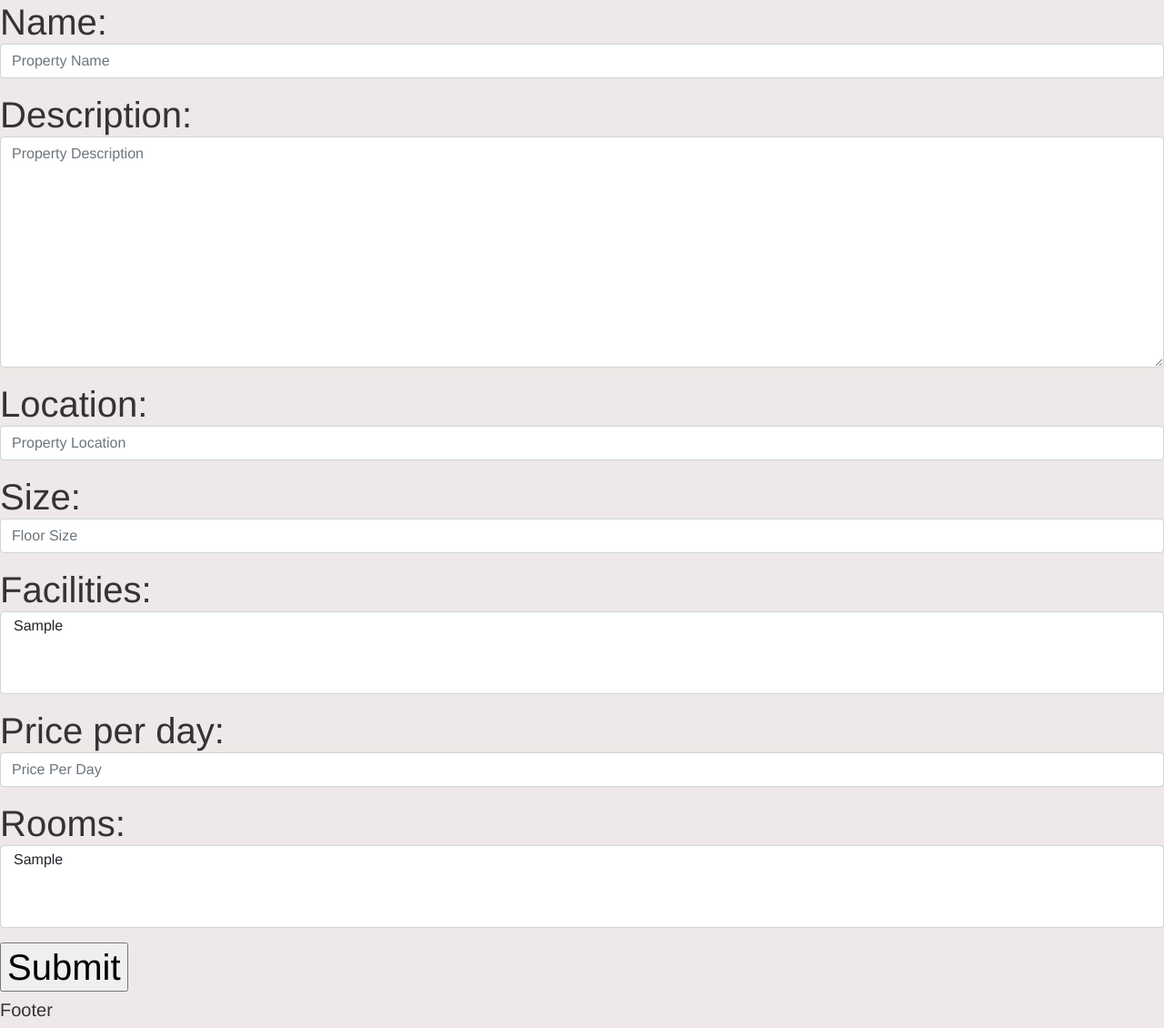
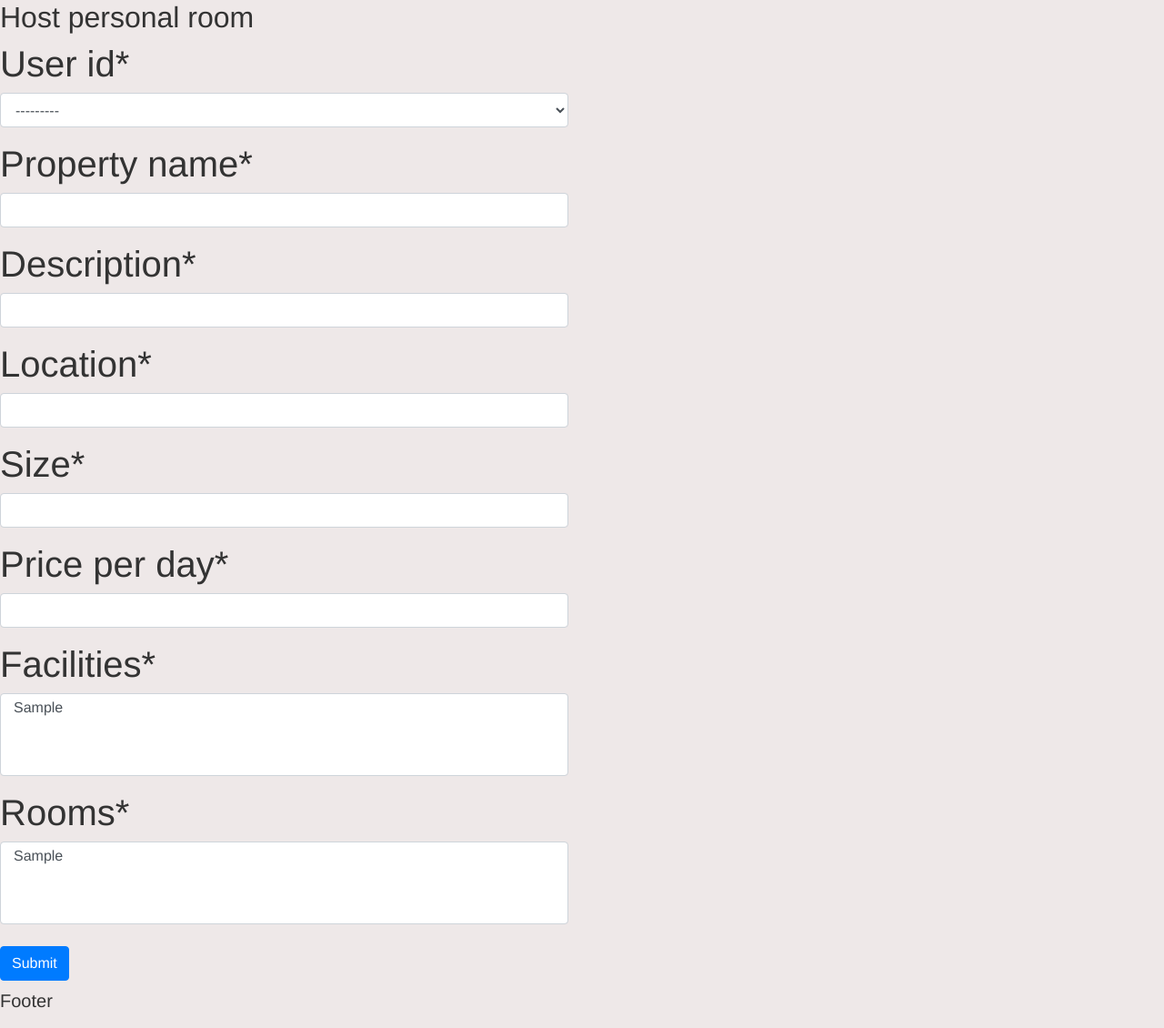
Before and after one commit to ArifShariar/Spacey, a Django app: page /host/ in a window 1280 px wide. Shown: the whole page at 91% size. After the commit the page ends 1108 px from the top, so only its background shows below. Run offline with Django 4.2, Linux system fonts and the light colour scheme; tables that the repository leaves empty hold one stand-in row (values such as "Sample post"); some libraries are stand-ins or nearby versions.

Commit message:
changed name to property name in property database and added crispy form in the html pages. Hosting is totally complete

```diff
--- a/Property/forms.py
+++ b/Property/forms.py
@@ -6,20 +6,23 @@ from .models import *
 class HostPersonalRoomForm(forms.ModelForm):
     class Meta:
         model = Personal
-        fields = ('name', 'description', 'location', 'size',
+        fields = ('user_id', 'property_name', 'description', 'location', 'size',
                   'facilities', 'price_per_day', 'rooms')
-        widgets = {
-            'name': forms.TextInput(attrs={'class': 'form-control',
-                                           'placeholder': 'Property Name',
-                                           'required': 'required'}),
-            'description': forms.Textarea(attrs={'class': 'form-control',
-                                                 'placeholder': 'Property Description'}),
-            'location': forms.TextInput(attrs={'class': 'form-control',
-                                               'placeholder': 'Property Location'}),
-            'size': forms.NumberInput(attrs={'class': 'form-control',
-                                             'placeholder': 'Floor Size'}),
-            'facilities': forms.SelectMultiple(attrs={'class': 'form-control'}),
-            'price_per_day': forms.NumberInput(attrs={'class': 'form-control',
-                                                      'placeholder': 'Price Per Day'}),
-            'rooms': forms.SelectMultiple(attrs={'class': 'form-control'}),
-        }
+        # the widgets are used to display the form in the html page
+        # much harder to control in this method than in the raw html code ( i think )
+
+        # widgets = {
+        #     'name': forms.TextInput(attrs={'class': 'form-control',
+        #                                    'placeholder': 'Property Name',
+        #                                    'required': 'required'}),
+        #     'description': forms.Textarea(attrs={'class': 'form-control',
+        #                                          'placeholder': 'Property Description'}),
+        #     'location': forms.TextInput(attrs={'class': 'form-control',
+        #                                        'placeholder': 'Property Location'}),
+        #     'size': forms.NumberInput(attrs={'class': 'form-control',
+        #                                      'placeholder': 'Floor Size'}),
+        #     'facilities': forms.SelectMultiple(attrs={'class': 'form-control'}),
+        #     'price_per_day': forms.NumberInput(attrs={'class': 'form-control',
+        #                                               'placeholder': 'Price Per Day'}),
+        #     'rooms': forms.SelectMultiple(attrs={'class': 'form-control'}),
+        # }
--- a/Property/models.py
+++ b/Property/models.py
@@ -7,7 +7,7 @@ from django.db import models
 # will inherit from this Storage Base class
 class Storage(models.Model):
     user_id = models.ForeignKey('User.User', on_delete=models.CASCADE)
-    name = models.CharField(max_length=100)
+    property_name = models.CharField(max_length=100)
     description = models.CharField(max_length=100)
     location = models.CharField(max_length=255)
     size = models.IntegerField()
@@ -42,7 +42,7 @@ class Personal(Storage):
     rooms = models.ManyToManyField('Room')
 
     def __str__(self):
-        return self.name
+        return self.property_name
 
     class Meta:
         verbose_name_plural = 'Personal'
@@ -65,7 +65,7 @@ class Business(Storage):
     rooms = models.ManyToManyField('BusinessRooms')
 
     def __str__(self):
-        return self.name
+        return self.property_name
 
     class Meta:
         verbose_name_plural = 'Business Storages'
@@ -87,7 +87,7 @@ class ClimateControlled(Storage):
     machinery = models.ManyToManyField('Machinery')
 
     def __str__(self):
-        return self.name
+        return self.property_name
 
     class Meta:
         verbose_name_plural = 'Climate Controlled'
@@ -109,7 +109,7 @@ class Garage(Storage):
     vehicles = models.ManyToManyField('Vehicle')
 
     def __str__(self):
-        return self.name
+        return self.property_name
 
     class Meta:
         verbose_name_plural = 'Garages'
--- a/Property/views.py
+++ b/Property/views.py
@@ -11,6 +11,12 @@ def host(request):
     if request.method == 'POST':
         form = HostPersonalRoomForm(request.POST)
         if form.is_valid():
-            user_id = form.data.get('user_id')
-            print(user_id)
-    return render(request, 'host/host.html', context)
+            name = form.data.get('property_name')
+            description = form.data.get('description')
+            location = form.data.get('location')
+            size = form.data.get('size')
+            facilities = form.data.get('facilities')
+            rooms = form.data.get('rooms')
+            print(name, description, location, size, facilities, rooms)
+            form.save()
+    return render(request, 'host/personal_room_host.html', context)
--- a/Spacey/settings.py
+++ b/Spacey/settings.py
@@ -38,7 +38,10 @@ INSTALLED_APPS = [
     'django.contrib.staticfiles',
     'User',
     'Property',
+    'crispy_forms',
 ]
+
+CRISPY_TEMPLATE_PACK = 'bootstrap4'
 
 MIDDLEWARE = [
     'django.middleware.security.SecurityMiddleware',
--- a/templates/base/base.html
+++ b/templates/base/base.html
@@ -7,7 +7,9 @@
         {% block title %}{%endblock%}
     </title>
 </head>
-<link href="https://cdn.jsdelivr.net/npm/bootstrap@5.1.3/dist/css/bootstrap.min.css" rel="stylesheet" integrity="sha384-1BmE4kWBq78iYhFldvKuhfTAU6auU8tT94WrHftjDbrCEXSU1oBoqyl2QvZ6jIW3" crossorigin="anonymous">
+ <meta name="viewport" content="width=device-width, initial-scale=1.0">
+      <!--Bootstrap CSS-->
+<link rel="stylesheet" href="https://stackpath.bootstrapcdn.com/bootstrap/4.4.1/css/bootstrap.min.css" integrity="sha384-Vkoo8x4CGsO3+Hhxv8T/Q5PaXtkKtu6ug5TOeNV6gBiFeWPGFN9MuhOf23Q9Ifjh" crossorigin="anonymous">
 <link rel="stylesheet" type="text/css" href="{% static '/css/test.css' %}">
 <body>
 
@@ -17,6 +19,7 @@
 </h1>
 <h5>Footer</h5>
 </body>
-<script src="https://cdn.jsdelivr.net/npm/@popperjs/core@2.10.2/dist/umd/popper.min.js" integrity="sha384-7+zCNj/IqJ95wo16oMtfsKbZ9ccEh31eOz1HGyDuCQ6wgnyJNSYdrPa03rtR1zdB" crossorigin="anonymous"></script>
-<script src="https://cdn.jsdelivr.net/npm/bootstrap@5.1.3/dist/js/bootstrap.min.js" integrity="sha384-QJHtvGhmr9XOIpI6YVutG+2QOK9T+ZnN4kzFN1RtK3zEFEIsxhlmWl5/YESvpZ13" crossorigin="anonymous"></script>
+<script src="https://code.jquery.com/jquery-3.4.1.slim.min.js" integrity="sha384-J6qa4849blE2+poT4WnyKhv5vZF5SrPo0iEjwBvKU7imGFAV0wwj1yYfoRSJoZ+n" crossorigin="anonymous"></script>
+<script src="https://cdn.jsdelivr.net/npm/popper.js@1.16.0/dist/umd/popper.min.js" integrity="sha384-Q6E9RHvbIyZFJoft+2mJbHaEWldlvI9IOYy5n3zV9zzTtmI3UksdQRVvoxMfooAo" crossorigin="anonymous"></script>
+<script src="https://stackpath.bootstrapcdn.com/bootstrap/4.4.1/js/bootstrap.min.js" integrity="sha384-wfSDF2E50Y2D1uUdj0O3uMBJnjuUD4Ih7YwaYd1iqfktj0Uod8GCExl3Og8ifwB6" crossorigin="anonymous"></script>
 </html>
--- /dev/null
+++ b/templates/host/personal_room_host.html
@@ -0,0 +1,58 @@
+{% extends 'base/base.html' %}
+{% load crispy_forms_filters %}
+{% block title %} Host Personal Room {% endblock %}
+{% block content %}
+    {% load crispy_forms_tags %}
+    <div>
+    <h2>Host personal room</h2>
+    <form method="post">
+        {% csrf_token %}
+        <div class="row">
+            <div class="col-lg-6 col-md-12">
+                {{ form.user_id|as_crispy_field }}
+            </div>
+        </div>
+        <div class="row">
+            <div class="col-lg-6 col-md-12">
+                {{ form.property_name|as_crispy_field}}
+            </div>
+        </div>
+        <div class="row">
+            <div class="col-lg-6 col-md-12">
+                {{ form.description|as_crispy_field}}
+            </div>
+        </div>
+        <div class="row">
+            <div class="col-lg-6 col-md-12">
+                {{ form.location|as_crispy_field}}
+            </div>
+        </div>
+        <div class="row">
+            <div class="col-lg-6 col-md-12">
+                {{ form.size|as_crispy_field}}
+            </div>
+        </div>
+
+        <div class="row">
+            <div class="col-lg-6 col-md-12">
+                {{ form.price_per_day|as_crispy_field}}
+            </div>
+        </div>
+
+        <div class="row">
+            <div class="col-lg-6 col-md-12">
+                {{ form.facilities|as_crispy_field}}
+            </div>
+        </div>
+
+        <div class="row">
+            <div class="col-lg-6 col-md-12">
+                {{ form.rooms|as_crispy_field}}
+            </div>
+        </div>
+
+
+        <button type="submit" class="btn btn-primary">Submit</button>
+    </form>
+    </div>
+{% endblock %}
```
Also changed, not shown: Property/migrations/0005_rename_name_business_property_name_and_more.py (added).
